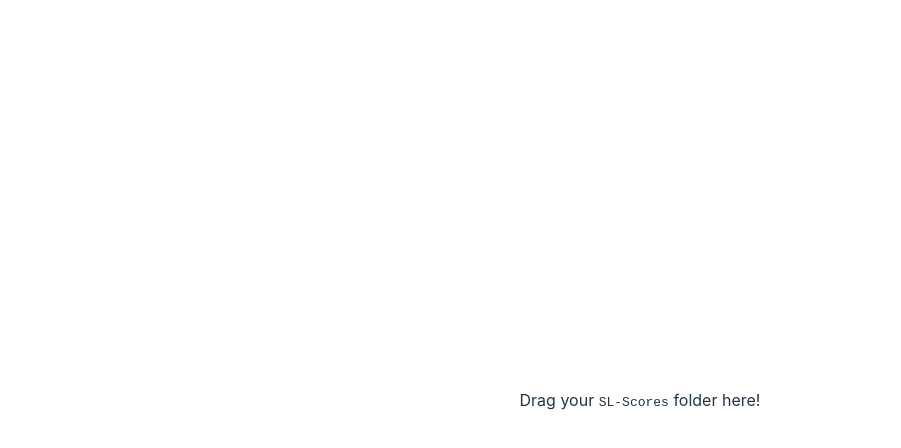
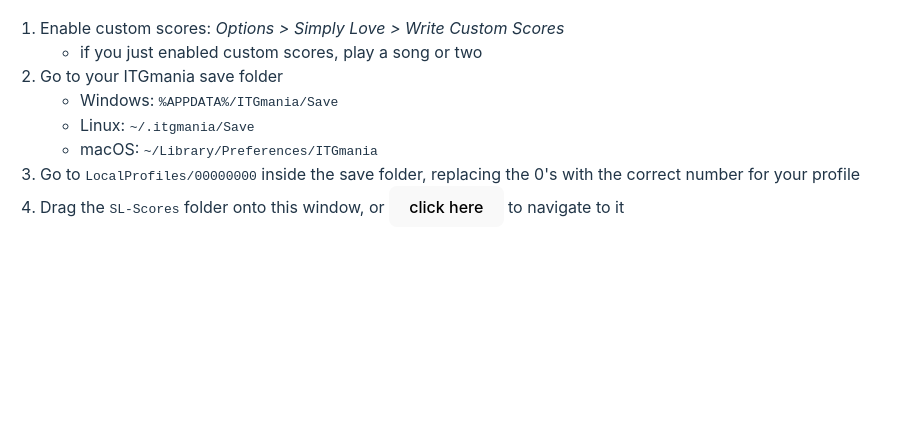
Before and after one commit to kitsuneymg/omac, a React (Vite) app: page / in a window 1280 px wide. Shown: the top 448 px of the page, without its empty margins (0-901 px from the left). Built offline with nearby package versions, Linux system fonts and the light colour scheme.

Commit message:
Add proper dropdown and instructions

```diff
--- a/package.json
+++ b/package.json
@@ -11,7 +11,8 @@
   },
   "dependencies": {
     "react": "^19.0.0",
-    "react-dom": "^19.0.0"
+    "react-dom": "^19.0.0",
+    "react-dropzone": "^14.3.5"
   },
   "devDependencies": {
     "@eslint/js": "^9.17.0",
--- a/src/App.css
+++ b/src/App.css
@@ -1,16 +1,9 @@
 .dropzone {
   inset: 0;
   position: fixed;
-
-  & [type="file"] {
-    inset: 0;
-    opacity: 0;
-    position: absolute;
-  }
 }
 
-.count,
-.instructions {
+.count {
   text-align: center;
 }
 
--- a/src/App.tsx
+++ b/src/App.tsx
@@ -1,17 +1,18 @@
-import { ChangeEvent, useState, useTransition } from "react";
+import { useState, useTransition } from "react";
+import { useDropzone } from "react-dropzone";
 import "./App.css";
 
 function App() {
   const [total, setTotal] = useState<number | null>(null);
   const [isPending, startTransition] = useTransition();
 
-  const handleChange = (event: ChangeEvent<HTMLInputElement>) =>
+  const handleChange = (acceptedFiles: File[]) =>
     startTransition(async () => {
       const currentYear = String(new Date().getFullYear());
       let total = 0;
 
       const files = await Promise.all(
-        [...(event.target.files ?? [])]?.map(
+        [...(acceptedFiles ?? [])]?.map(
           (file) =>
             new Promise<string>((resolve) => {
               const reader = new FileReader();
@@ -45,20 +46,67 @@
       setTotal(total);
     });
 
+  const { getRootProps, getInputProps, open } = useDropzone({
+    noClick: true,
+    noKeyboard: true,
+    onDrop: handleChange,
+  });
+
   return (
     <>
-      <div className="dropzone">
+      <div
+        {...getRootProps({
+          className: "dropzone",
+        })}
+      >
         <input
-          type="file"
-          accept=".json,application/json"
-          // @ts-expect-error nonstandard
-          directory="true"
-          disabled={isPending}
-          webkitdirectory="true"
-          multiple
-          onChange={handleChange}
-          onClick={(event) => event.preventDefault()}
+          {...getInputProps({
+            accept: ".json,application/json",
+            directory: "true",
+            disabled: isPending,
+            multiple: true,
+            webkitdirectory: "true",
+          })}
         />
+        {total == null && (
+          <div className="instructions">
+            <ol>
+              <li>
+                Enable custom scores:{" "}
+                <i>Options &gt; Simply Love &gt; Write Custom Scores</i>
+                <ul>
+                  <li>if you just enabled custom scores, play a song or two</li>
+                </ul>
+              </li>
+              <li>
+                Go to your ITGmania save folder
+                <ul>
+                  <li>
+                    Windows: <code>%APPDATA%/ITGmania/Save</code>
+                  </li>
+                  <li>
+                    Linux: <code>~/.itgmania/Save</code>
+                  </li>
+                  <li>
+                    macOS: <code>~/Library/Preferences/ITGmania</code>
+                  </li>
+                </ul>
+              </li>
+              <li>
+                Go to <code>LocalProfiles/00000000</code> inside the save
+                folder, replacing the 0's with the correct number for your
+                profile
+              </li>
+              <li>
+                Drag the <code>SL-Scores</code> folder onto this window, or{" "}
+                <button onClick={open} type="button">
+                  click here
+                </button>{" "}
+                to navigate to it
+              </li>
+            </ol>
+          </div>
+        )}
       </div>
       {total ? (
         <div className="count">
@@ -66,11 +114,7 @@
           <div className="total">{total.toLocaleString()}</div>
           arrow{total === 1 ? "" : "s"} this year!
         </div>
-      ) : (
-        <div className="instructions">
-          Drag your <code>SL-Scores</code> folder here!
-        </div>
-      )}
+      ) : null}
     </>
   );
 }
```
Also changed, not shown: 1 other file (tests, documents, lock files or other folders).
